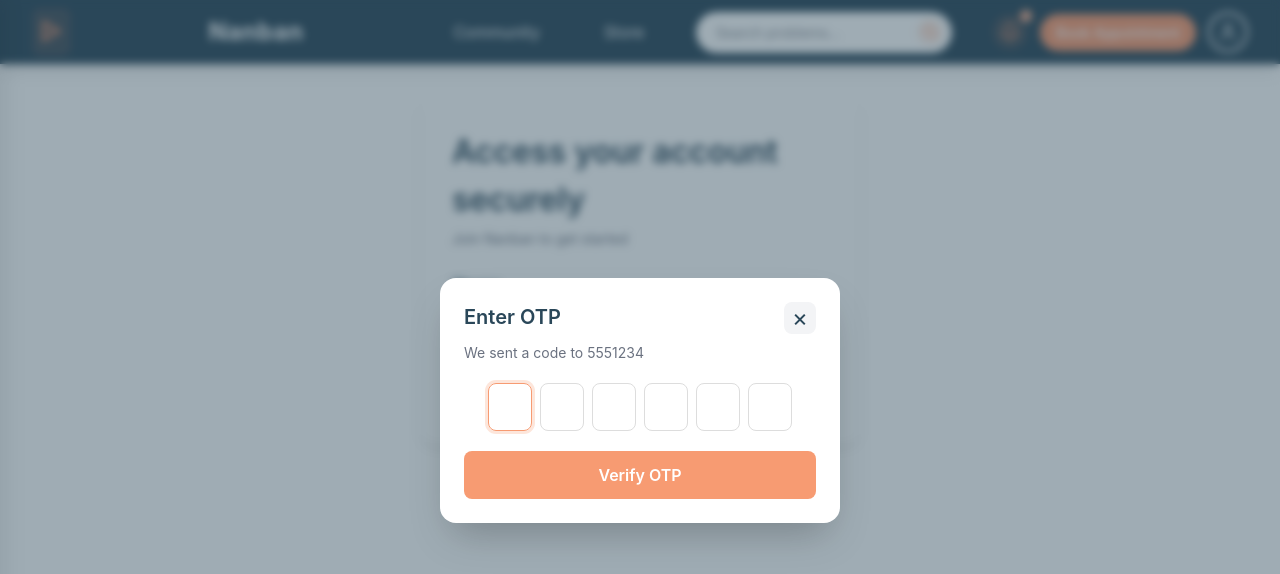
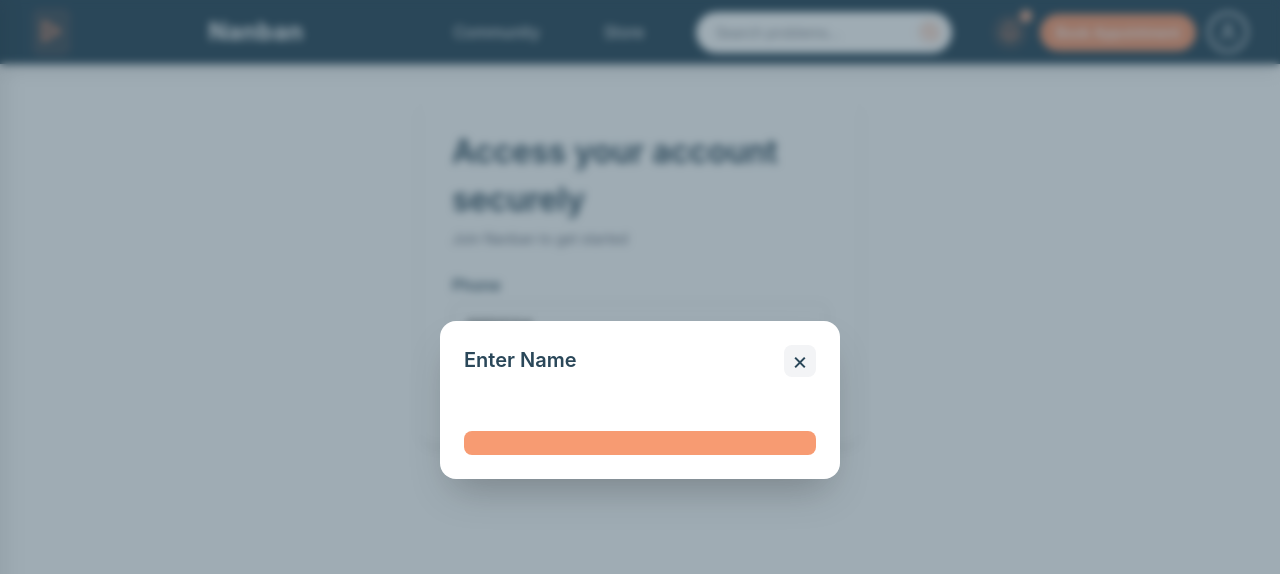
Before and after one commit to ashwin-kumar06/Nanbar, a Next.js app: page /login in a window 1280 px wide. Both pictures are taken after typing "5551234" into the empty fields and a click on the button "Generate OTP". Shown: the top 574 px of the page. Built offline with nearby package versions, Linux system fonts and the light colour scheme.

Commit message:
Changed login

```diff
--- a/app/login/page.tsx
+++ b/app/login/page.tsx
@@ -11,6 +11,7 @@ export default function LoginPage() {
   const [isGenerating, setIsGenerating] = useState(false)
   const [error, setError] = useState<string | null>(null)
   const [showOtpModal, setShowOtpModal] = useState(false)
+  const [showNameModal, setShowNameModal] = useState(false)
   const [otpDigits, setOtpDigits] = useState<string[]>(() => Array(OTP_LENGTH).fill(''))
   const [otpError, setOtpError] = useState<string | null>(null)
   const [isVerifying, setIsVerifying] = useState(false)
@@ -44,7 +45,7 @@ export default function LoginPage() {
     try {
       await new Promise((r) => setTimeout(r, 600))
       resetOtp()
-      setShowOtpModal(true)
+      setShowNameModal(true)
     } finally {
       setIsGenerating(false)
     }
@@ -139,6 +140,45 @@ export default function LoginPage() {
         </div>
       </div>
 
+      {showNameModal && (
+        <div
+          className="otp-modal-overlay"
+          role="presentation"
+          onClick={(e) => {
+            if (e.target === e.currentTarget) closeModal()
+          }}
+        >
+          <div
+            className="otp-modal"
+            role="dialog"
+            aria-modal="true"
+            aria-labelledby="otp-modal-title"
+          >
+            <div className="otp-modal-header">
+              <h2 id="otp-modal-title" className="otp-modal-title">
+                Enter Name
+              </h2>
+              <button type="button" className="otp-modal-close" onClick={closeModal} aria-label="Close">
+                ×
+              </button>
+            </div>
+
+            <form onSubmit={handleVerifyOtp}>
+              <div className="otp-input-row">
+                <input type="text" className="name-input" />
+              </div>
+
+              <button
+                type="submit"
+                className="btn-primary otp-modal-submit"
+                style={{ backgroundColor: COLORS.primary }}
+              >
+              </button>
+            </form>
+          </div>
+        </div>
+      )}
+
       {showOtpModal && (
         <div
           className="otp-modal-overlay"
```
